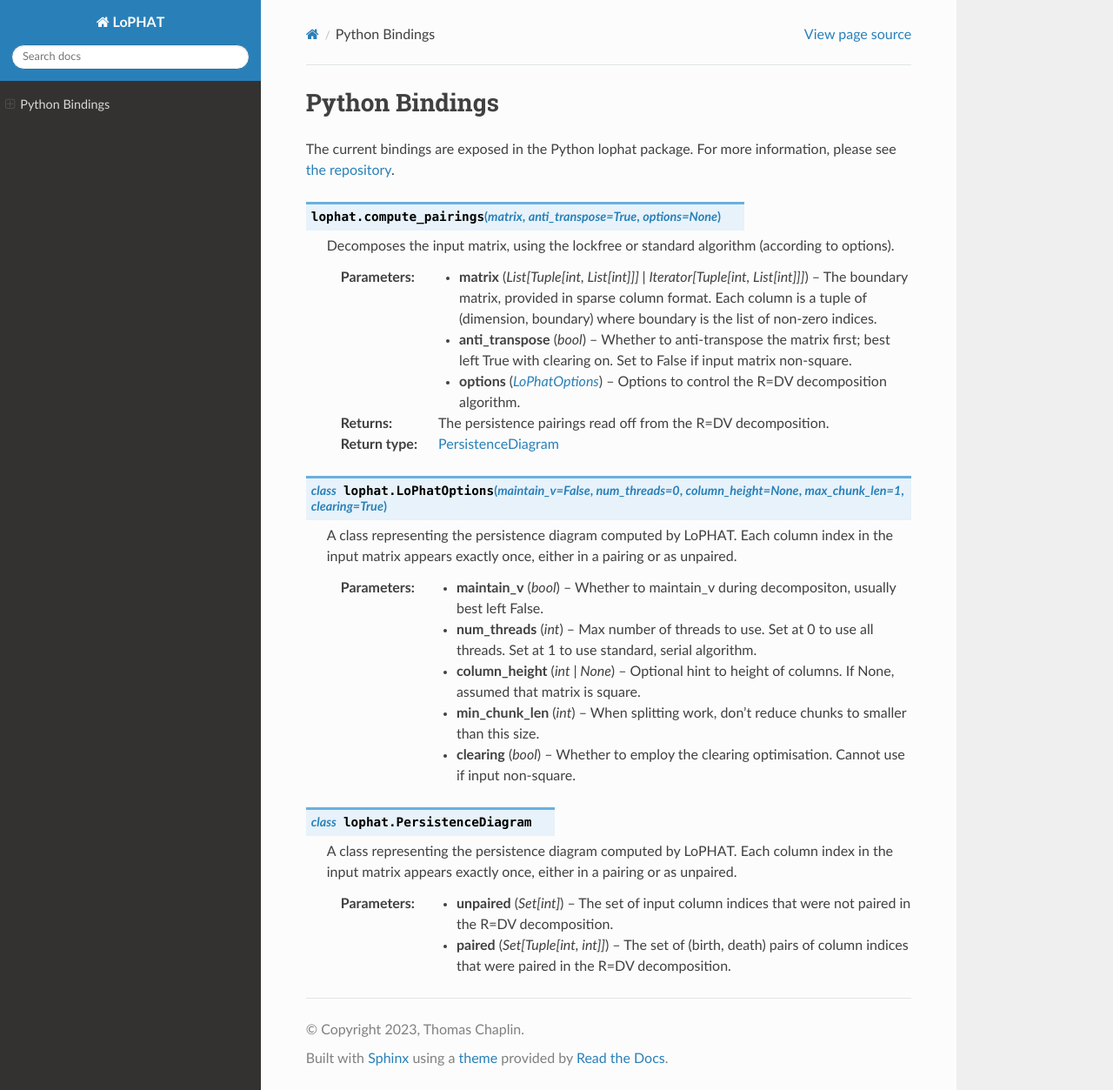
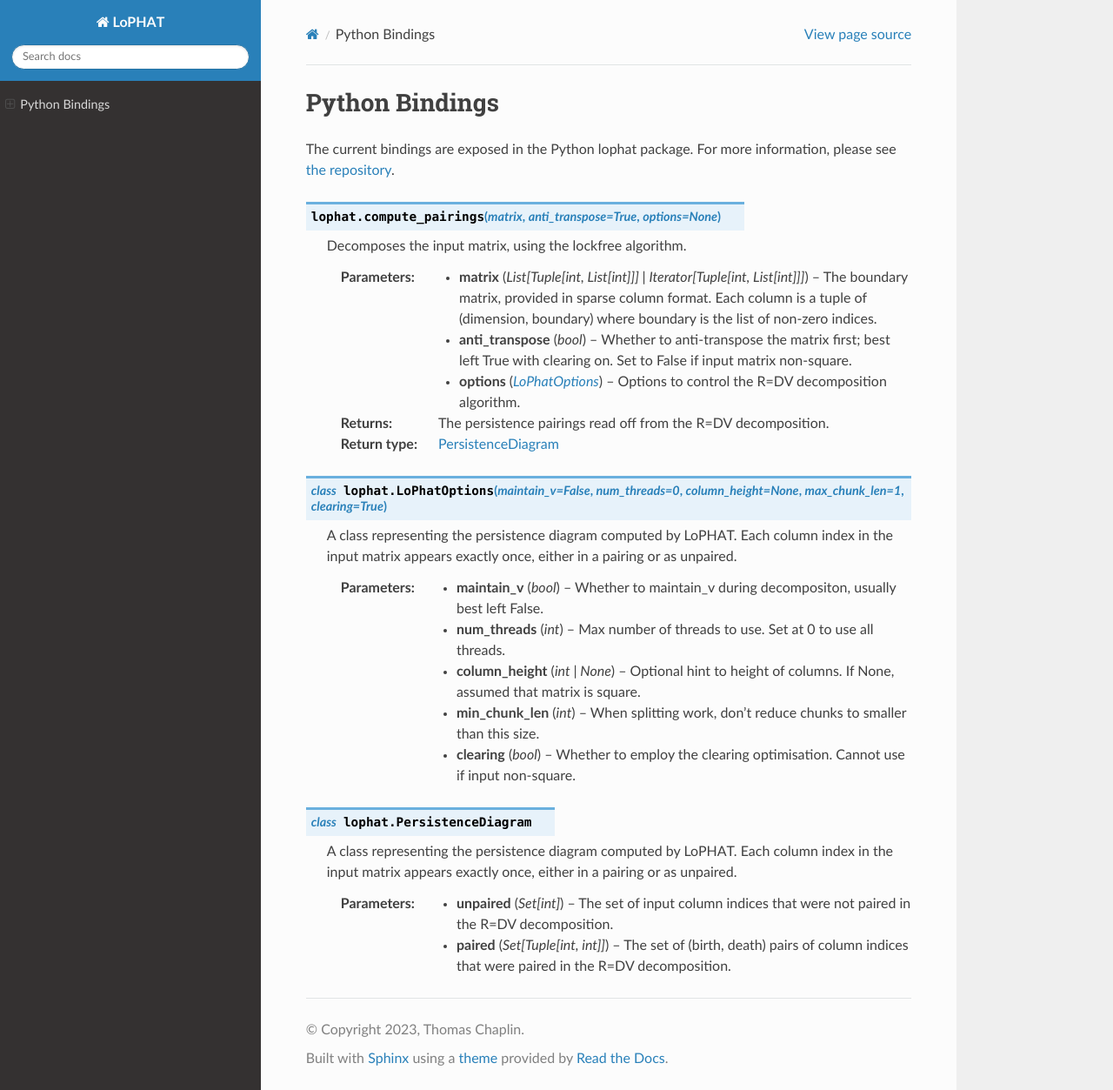
Before and after one commit to tomchaplin/lophat, a Sphinx documentation site: the page built from docs/index.rst, in a window 1280 px wide and 1253 px high. Shown: the whole window at 87% size. Built offline with Sphinx 7.4.7 and the Read the Docs theme 2.0.0, drawn with Linux system fonts in a browser that asks for light colours.

Commit message:
Update Python docs - only using lockfree algorithm in bindings

```diff
--- a/docs/index.rst
+++ b/docs/index.rst
@@ -8,7 +8,7 @@
 
 .. py:function:: compute_pairings(matrix, anti_transpose = True, options= None)
 
-    Decomposes the input matrix, using the lockfree or standard algorithm (according to options).
+    Decomposes the input matrix, using the lockfree algorithm.
 
     :param matrix: The boundary matrix, provided in sparse column format. Each column is a tuple of (dimension, boundary) where boundary is the list of non-zero indices.
     :type matrix: List[Tuple[int, List[int]]] | Iterator[Tuple[int, List[int]]]
@@ -26,7 +26,7 @@
 
     :param maintain_v: Whether to maintain_v during decompositon, usually best left False.
     :type maintain_v: bool
-    :param num_threads: Max number of threads to use. Set at 0 to use all threads. Set at 1 to use standard, serial algorithm.
+    :param num_threads: Max number of threads to use. Set at 0 to use all threads.
     :type num_threads: int
     :param column_height: Optional hint to height of columns. If None, assumed that matrix is square.
     :type column_height: int | None
```
Also changed, not shown: 1 other file.
